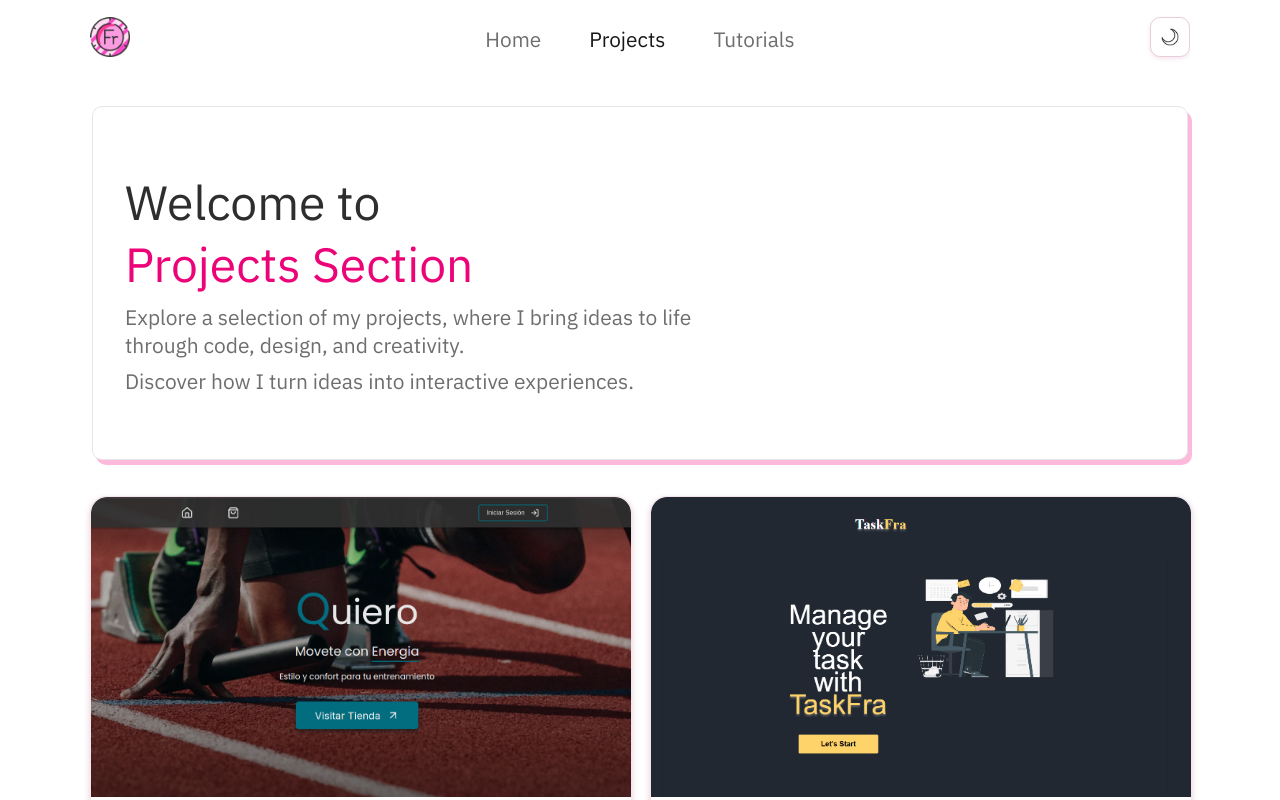
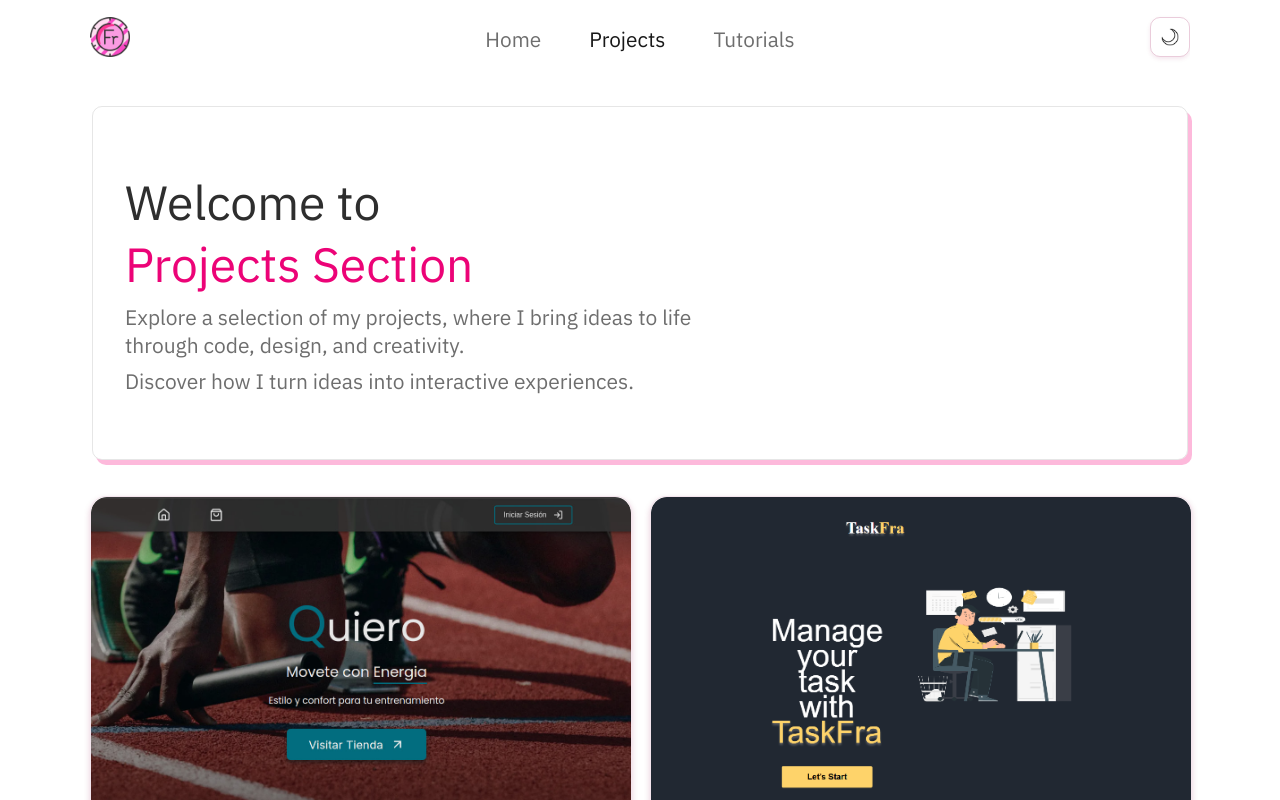
Before and after one commit to Fransei29/new-portfolio, a Next.js app: page /projects in a window 1280 px wide. Built offline with nearby package versions, Linux system fonts and the light colour scheme; a web font is replaced by a local one.

Commit message:
Added things done.

```diff
--- a/components/ProjectCard/ProjectCard.module.scss
+++ b/components/ProjectCard/ProjectCard.module.scss
@@ -64,7 +64,7 @@
 .projectPreview {
   position: relative;
   width: 100%;
-  height: 300px;
+  height: 340px;
   border-top-left-radius: 16px;
   border-top-right-radius: 16px;
   overflow: hidden;
```
